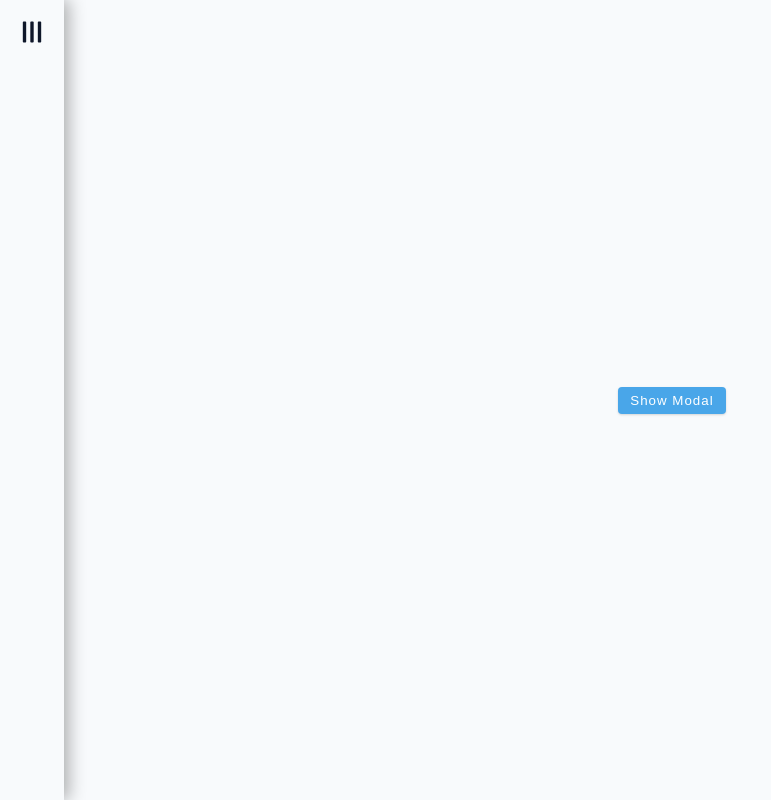
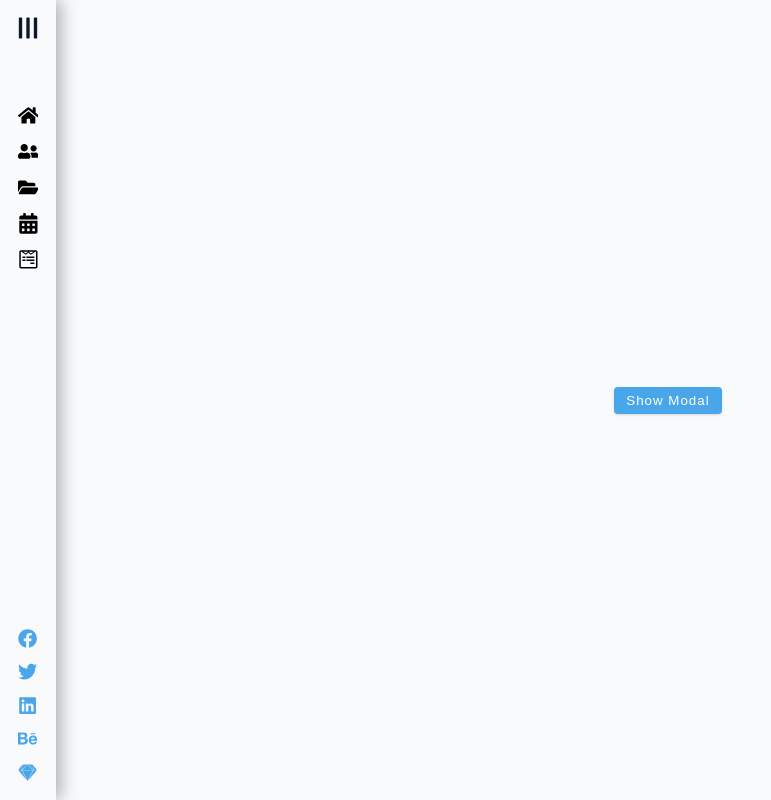
Before and after one commit to UmrenTV/fundamental-react-projects, a React (Vite) app in the folder sidebar/: page / in a window 1280 px wide. Shown: the whole page, without its empty margins (0-771 px from the left). Built offline with nearby package versions, Linux system fonts and the light colour scheme.

Commit message:
created styles and animations for social links, sidebar links, close/open sidebar, etc - ONE way of doing it

```diff
--- a/sidebar/src/Sidebar.jsx
+++ b/sidebar/src/Sidebar.jsx
@@ -1,8 +1,10 @@
 import { useGlobalContext } from "./context";
 import { FaBars } from "react-icons/fa";
+import { links, social } from "./data";
 
 const Sidebar = () => {
     const { sidebar, setSidebar } = useGlobalContext();
+    console.log(links);
     return (
         <div className={`sidebar-container ${sidebar && "active"}`}>
             <div className="sidebar-header">
@@ -14,6 +16,39 @@ const Sidebar = () => {
                     }}
                 />
             </div>
+            <div className="sidebar-content">
+                <ul className="sidebar-links">
+                    {links.map(({ id, url, text, icon }) => {
+                        return (
+                            <li key={id} className={`sidebar-link`}>
+                                <a href={url}>
+                                    <span className="sidebar-link-icon">
+                                        {icon}
+                                    </span>
+                                    <span
+                                        className={`sidebar-link-text ${sidebar && "active"}`}
+                                    >
+                                        {text}
+                                    </span>
+                                </a>
+                            </li>
+                        );
+                    })}
+                </ul>
+                <ul className={`social-links ${sidebar && "active"}`}>
+                    {social.map(({ id, url, icon }) => {
+                        return (
+                            <li key={id} className="social-link">
+                                <a href={url} target="_blank">
+                                    <span className="social-link-icon">
+                                        {icon}
+                                    </span>
+                                </a>
+                            </li>
+                        );
+                    })}
+                </ul>
+            </div>
         </div>
     );
 };
--- a/sidebar/src/index.css
+++ b/sidebar/src/index.css
@@ -275,13 +275,15 @@ main {
     height: 100vh;
 }
 
+/* ----------------- */
+/* SIDEBAR STYLES */
+/* ----------------- */
+
 .sidebar-container {
-    width: 4rem;
+    width: 3.5rem;
     box-shadow: 0.3rem 0 1rem rgba(0, 0, 0, 0.3);
     display: flex;
     flex-direction: column;
-    padding: 1rem;
-    gap: 1rem;
     align-items: flex-start;
     transition: width 0.3s ease-in-out;
     overflow: hidden;
@@ -290,16 +292,20 @@ main {
 .sidebar-container.active {
     width: 15rem;
 }
+
+/* SIDEBAR HEADER STYLES */
 .sidebar-header {
     width: 100%;
     display: flex;
     justify-content: flex-start;
     align-items: center;
     position: relative;
+    padding: 0.75rem 1rem;
 }
 .sidebar-logo {
     visibility: hidden;
     opacity: 0;
+    cursor: pointer;
     transition:
         visibility 0.15s ease-in-out,
         opacity 0.2s ease-in-out;
@@ -314,8 +320,8 @@ main {
 .burger-icon {
     position: absolute;
     font-size: 1.5rem;
-    right: 0.25rem;
-    top: 0.25rem;
+    right: 1rem;
+    top: 1rem;
     cursor: pointer;
     transition:
         transform 0.3s ease-in-out,
@@ -328,6 +334,98 @@ main {
 .burger-icon.active {
     transform: none;
 }
+
+/* SIDEBAR CONTENT STYLES */
+
+.sidebar-content {
+    height: 100%;
+    width: 100%;
+    display: flex;
+    flex-direction: column;
+    justify-content: space-between;
+}
+
+/* SIDEBAR LINKS STYLES */
+
+.sidebar-links {
+    margin-top: 3rem;
+    display: flex;
+    flex-direction: column;
+    align-items: flex-start;
+    gap: 0.75rem;
+}
+
+.sidebar-link {
+    display: flex;
+    align-items: center;
+    justify-content: flex-start;
+    font-size: 1.3rem;
+    width: 100%;
+    height: 1.5rem;
+}
+
+.sidebar-link a {
+    display: flex;
+    align-items: center;
+    gap: 1rem;
+    text-decoration: none;
+    color: black;
+    width: 100%;
+    padding: 0.5rem 1.1rem;
+    transition: 0.2s ease-in-out;
+}
+.sidebar-link a:hover {
+    color: var(--primary-500);
+    background-color: black;
+}
+
+.sidebar-link-icon {
+    display: flex;
+    align-items: center;
+    height: 100%;
+}
+
+.sidebar-link-text {
+    font-size: 1.2rem;
+    text-transform: capitalize;
+    visibility: hidden;
+    opacity: 0;
+    transition:
+        visibility 0.15s ease-in-out,
+        opacity 0.2s ease-in-out;
+}
+.sidebar-link-text.active {
+    visibility: visible;
+    opacity: 1;
+}
+
+/* SOCIAL LINKS STYLES */
+
+.social-links {
+    display: flex;
+    flex-direction: column;
+    justify-content: center;
+    align-items: center;
+    gap: 0.75rem;
+    width: 100%;
+    margin-bottom: 1rem;
+    transition: 0.2s ease-in-out;
+}
+.social-links.active {
+    flex-direction: row;
+}
+.social-link-icon {
+    font-size: 1.2rem;
+    color: var(--primary-500);
+    transition: 0.2s ease-in-out;
+}
+.social-link-icon:hover {
+    color: black;
+}
+
+/* ----------------- */
+/* HOME PAGE STYLES */
+/* ----------------- */
 
 .home-container {
     flex: 1;
```
